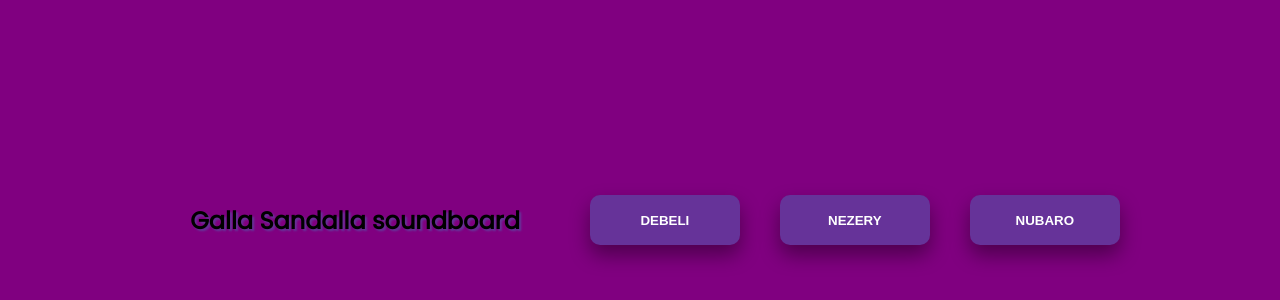
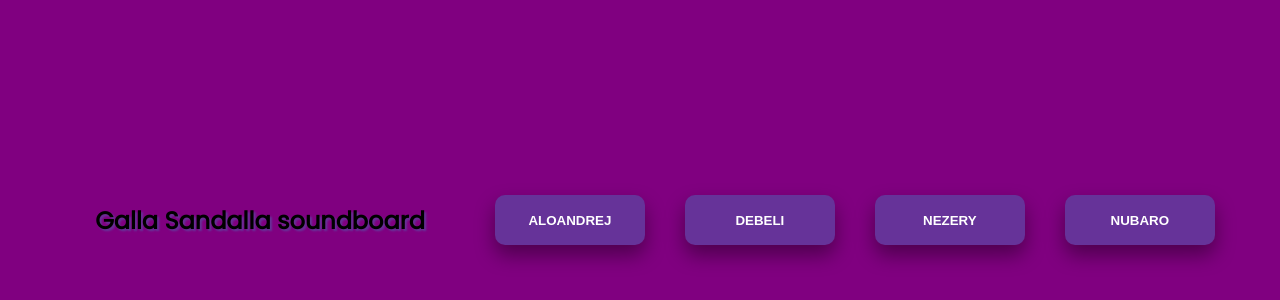
Before and after one commit to maverickcro/gallasandalla-soundboard, a plain HTML site: page index.html in a window 1280 px wide. Shown: the part 180-480 px from the top of the page. Drawn offline with Linux system fonts and the light colour scheme.

Commit message:
alo andrej

```diff
--- a/index.html
+++ b/index.html
@@ -10,6 +10,7 @@
 <body>
     <h2>Galla Sandalla soundboard</h2>
     <div class="container">
+        <audio src="sounds/aloandrej.mp3" id="aloandrej"></audio>
         <audio src="sounds/Debeli matematicar.mp3" id="debeli"></audio>
         <audio src="sounds/Ne zery.mp3" id="nezery"></audio>
         <audio src="sounds/Nubaro.mp3" id="nubaro"></audio>
--- a/script.js
+++ b/script.js
@@ -1,4 +1,4 @@
-const sounds = ['debeli', 'nezery', 'nubaro'];
+const sounds = ['aloandrej', 'debeli', 'nezery', 'nubaro'];
 
 sounds.forEach(sound => {
 
```
Also changed, not shown: 1 other file.
